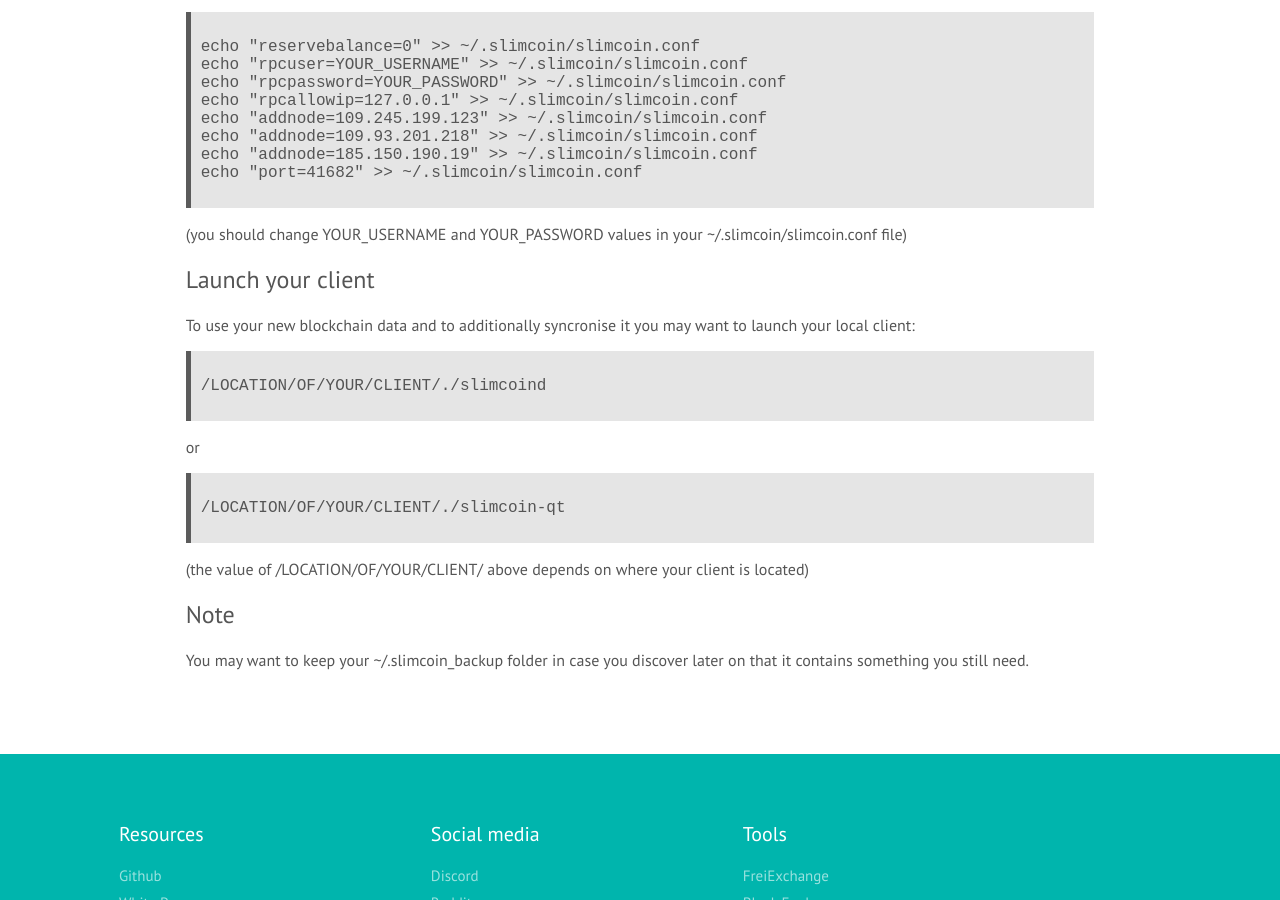
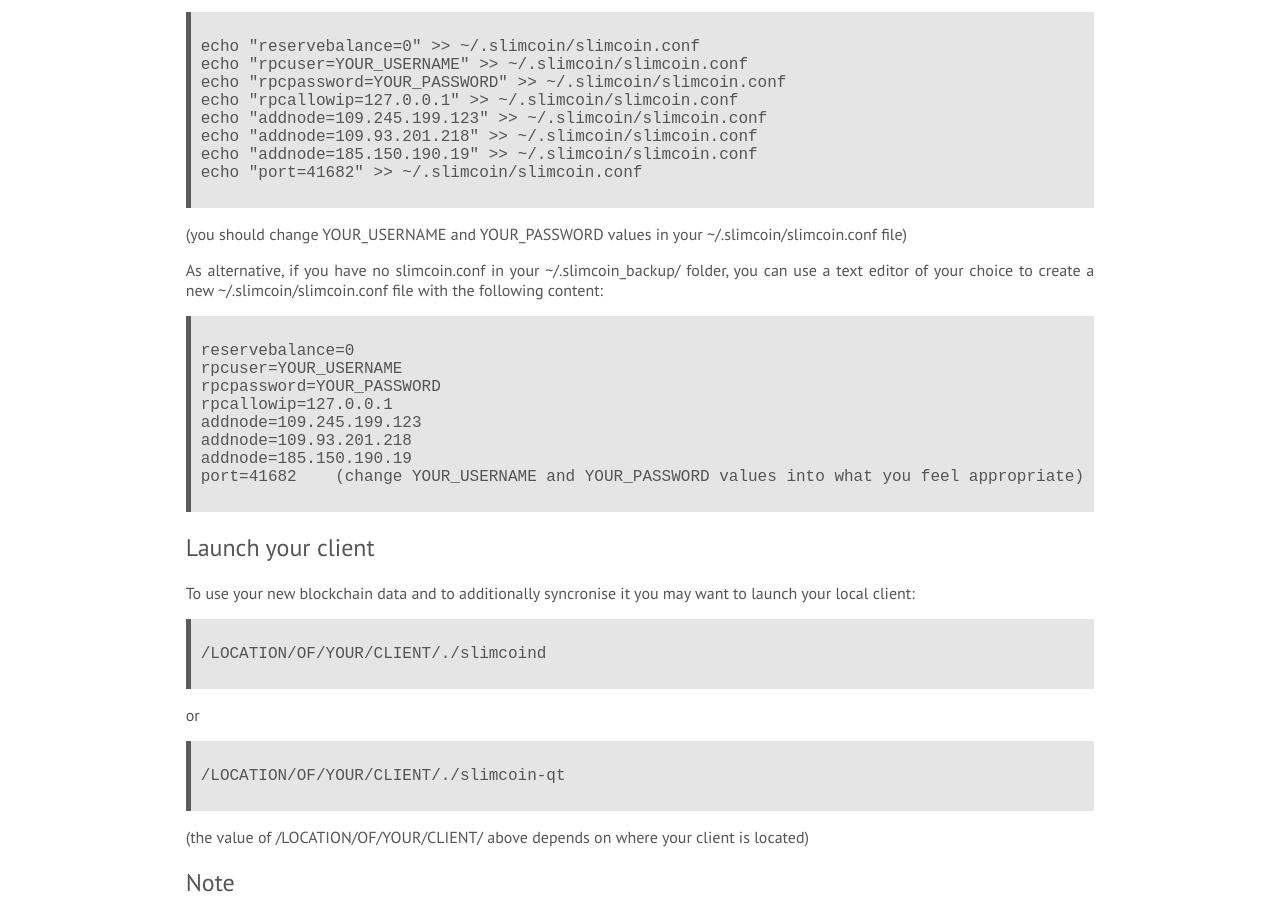
Before and after one commit to slimcoin-project/slimcoin-project.github.io, a Jekyll site: the page built from content/en/restore-snapshots.md, in a window 1280 px wide and 900 px high, scrolled down 1481 px. Built offline with Jekyll 4.4.1, drawn with Linux system fonts in a browser that asks for light colours; some web fonts are replaced.

Commit message:
Update restore-snapshots.md

```diff
--- a/content/en/restore-snapshots.md
+++ b/content/en/restore-snapshots.md
@@ -57,6 +57,18 @@
 
 (you should change YOUR_USERNAME and YOUR_PASSWORD values in your ~/.slimcoin/slimcoin.conf file)
 
+As alternative, if you have no slimcoin.conf in your ~/.slimcoin_backup/ folder, you can use a text editor of your choice to create a new ~/.slimcoin/slimcoin.conf file with the following content:
+
+    reservebalance=0
+    rpcuser=YOUR_USERNAME
+    rpcpassword=YOUR_PASSWORD
+    rpcallowip=127.0.0.1
+    addnode=109.245.199.123
+    addnode=109.93.201.218
+    addnode=185.150.190.19
+    port=41682
+(change YOUR_USERNAME and YOUR_PASSWORD values into what you feel appropriate)
+
 ## Launch your client
 To use your new blockchain data and to additionally syncronise it you may want to launch your local client:
 
```
